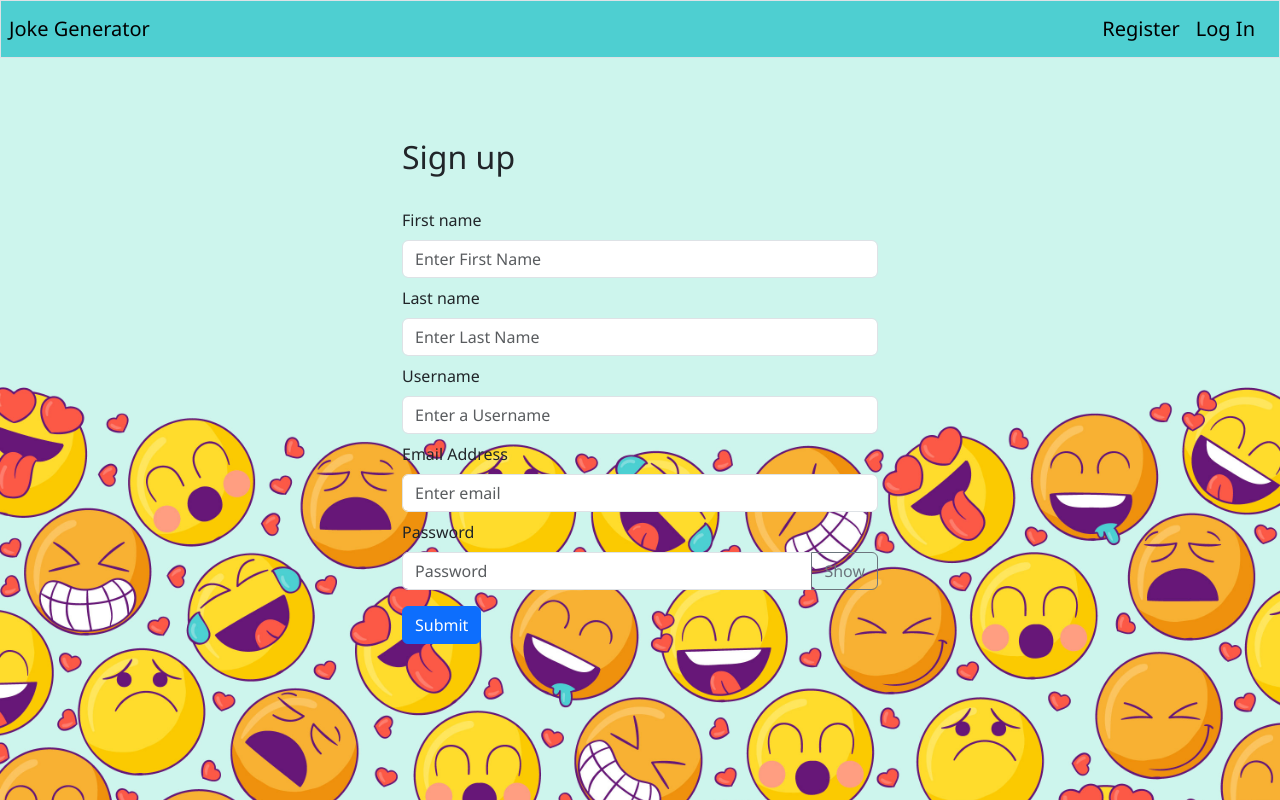
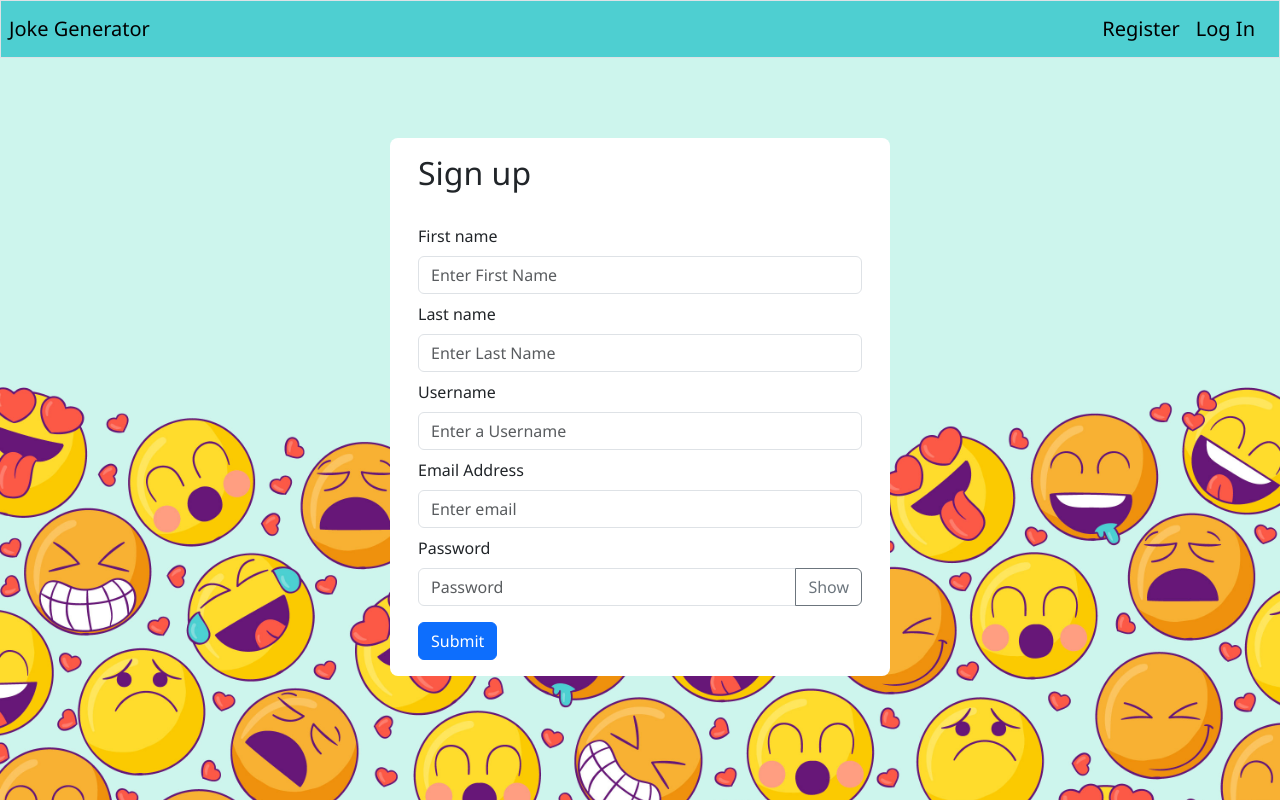
Before and after one commit to wrp90/react-joke-app, a React (Create React App) app in the folder client/: page /register in a window 1280 px wide. Built offline with nearby package versions, Linux system fonts and the light colour scheme; no server answers; the HTML template or start-up script is replaced by a standard one; a web font is replaced by a local one.

Commit message:
updated stying on register and login

```diff
--- /dev/null
+++ b/client/src/features/Components/Login/Login.css
@@ -0,0 +1,5 @@
+.login-container {
+    padding: 16px;
+    background-color: rgb(255, 255, 255);
+    border-radius: 8px;
+}
--- a/client/src/features/Components/Login/Login.js
+++ b/client/src/features/Components/Login/Login.js
@@ -9,6 +9,7 @@ import {
     setUserInformation
 } from '../../../app/slices/userSlice';
 import { setFavoriteJokes } from '../../../app/slices/jokeSlice';
+import './Login.css';
 
 const baseUrl = process.env.REACT_APP_BASE_URL;
 
--- /dev/null
+++ b/client/src/features/Components/Register/Register.css
@@ -0,0 +1,5 @@
+.register-container{
+    padding: 16px;
+    background-color: rgb(255, 255, 255);
+    border-radius: 8px;
+}
--- a/client/src/features/Components/Register/Register.js
+++ b/client/src/features/Components/Register/Register.js
@@ -3,6 +3,7 @@ import { Form, Button, Row, InputGroup } from 'react-bootstrap';
 import { useNavigate } from 'react-router-dom';
 // import { useDispatch } from 'react-redux';
 import { useState } from 'react';
+import './Register.css';
 
 const baseUrl = process.env.REACT_APP_BASE_URL;
 
@@ -47,7 +48,7 @@ const Register = () => {
     };
 
     return (
-        <div>
+        <div className="register-form">
             <Row className="register-container">
                 <h2>Sign up</h2>
                 <Form onSubmit={e => submitRegistration(e)}>
```
